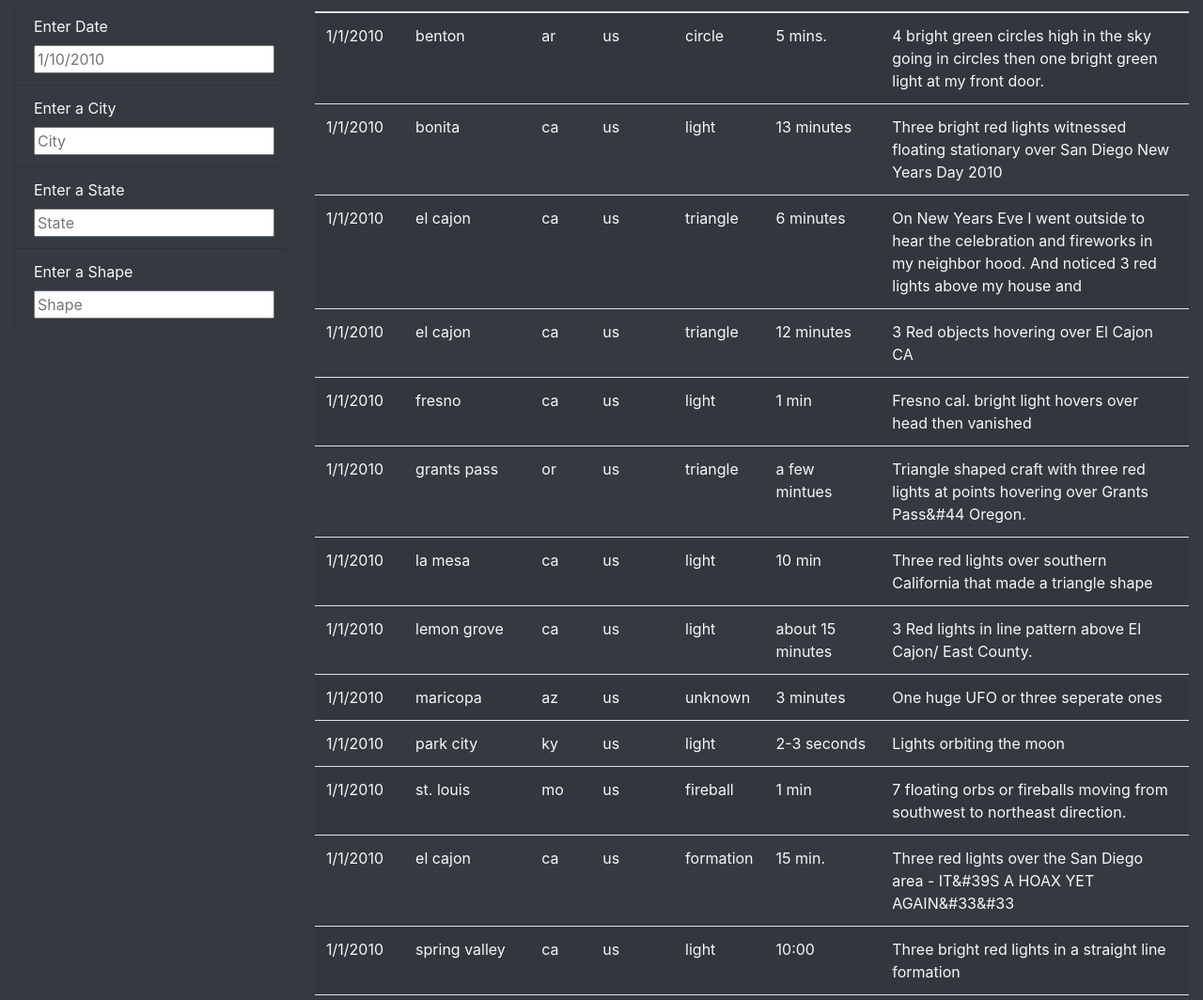
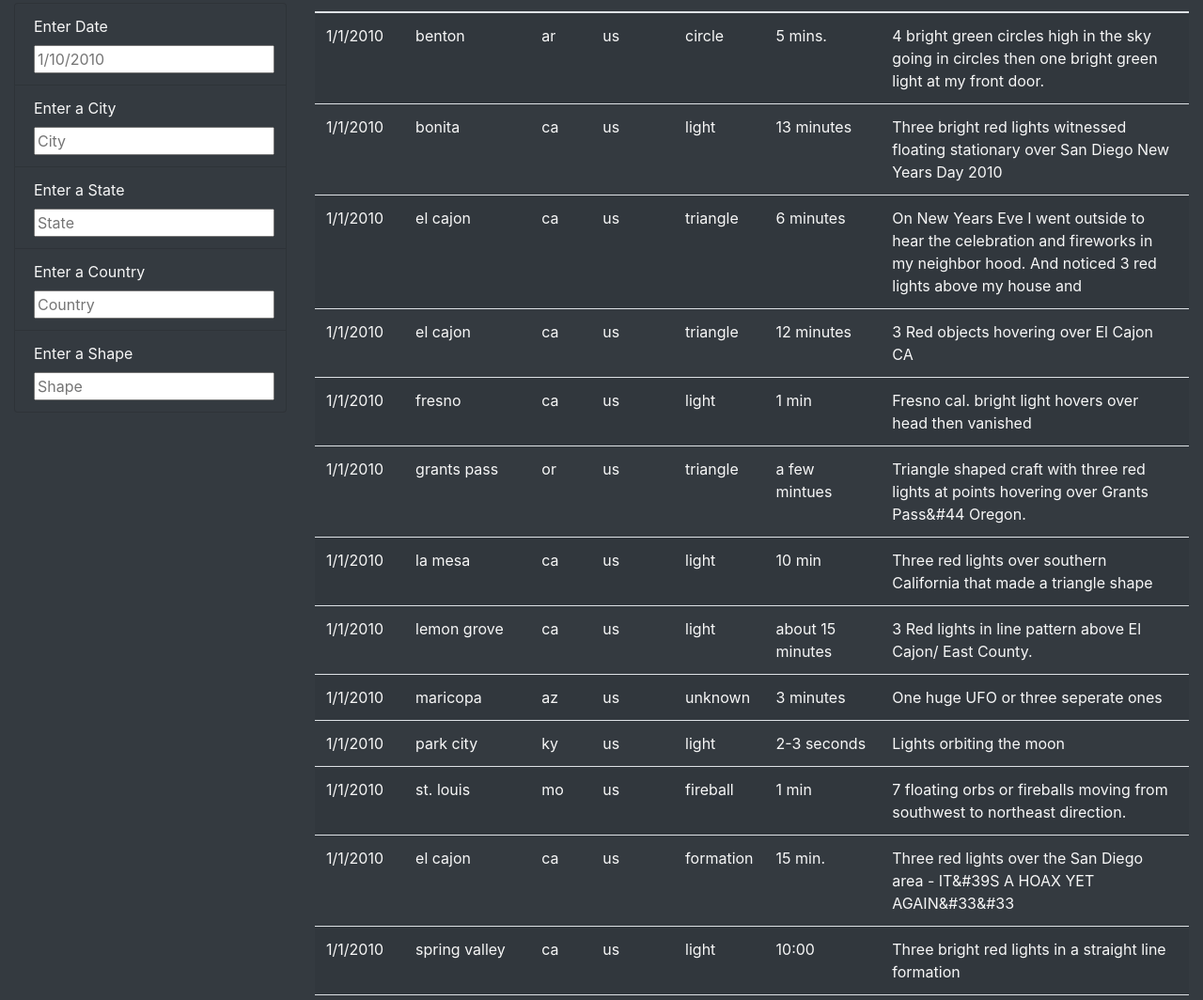
Before and after one commit to Josiebeepboop/UFOs, a plain HTML site: page index.html in a window 1280 px wide. Shown: the part 760-1824 px from the top of the page at 94% size. Drawn offline with nearby package versions, Linux system fonts and the light colour scheme.

Commit message:
updated readme

```diff
--- a/index.html
+++ b/index.html
@@ -52,6 +52,10 @@
                             <input type="text" placeHolder="State" id="state"/>
                         </li>
                         <li class="list-group-item bg-dark">
+                            <label for="date">Enter a Country</label>
+                            <input type="text" placeHolder="Country" id="country"/>
+                        </li>
+                        <li class="list-group-item bg-dark">
                             <label for="date">Enter a Shape</label>
                             <input type="text" placeHolder="Shape" id="shape"/>
                         </li>
```
Also changed, not shown: static/images/table-1.png (added), 1 other file.
